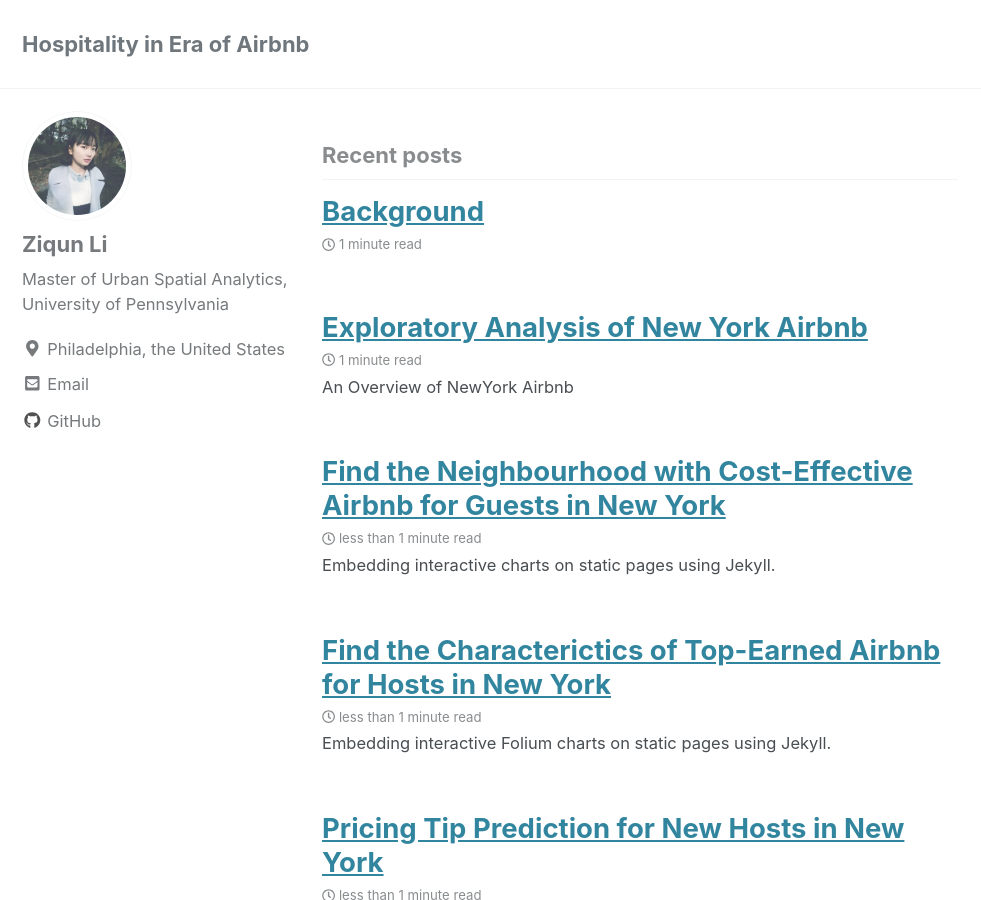
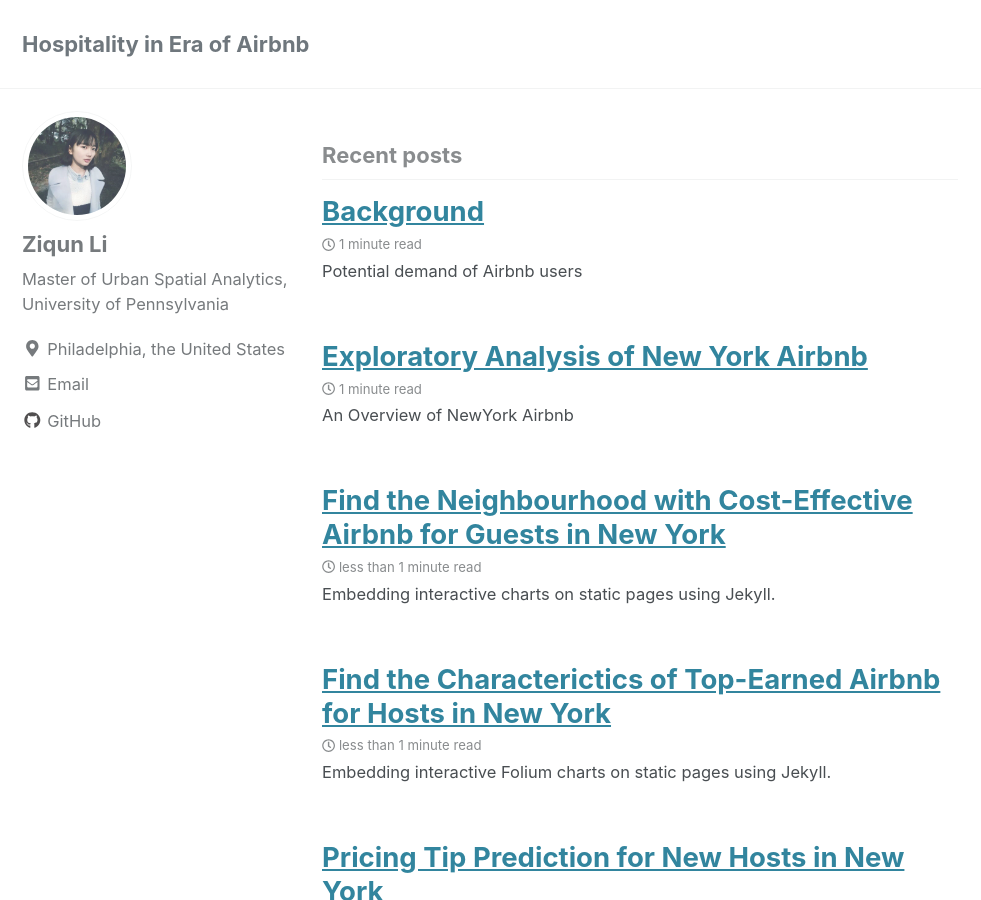
Before and after one commit to liziqun/MUSA620_Final_Project, a Jekyll site: the page built from index.html, in a window 1280 px wide and 900 px high. Shown: the whole window, without its empty margins (0-981 px from the left). Built offline with Jekyll 4.4.1, drawn with Linux system fonts in a browser that asks for light colours; cached includes are drawn as plain includes; nearby versions of some CDN libraries; a script that is not in the unit is left out; the list of posts is cut into pages by our own code.

Commit message:
Update 2019-12-12-1.Background.md

```diff
--- a/_posts/2019-12-12-1.Background.md
+++ b/_posts/2019-12-12-1.Background.md
@@ -1,6 +1,7 @@
 ---
 title: "Background"
 date: 2019-12-12T15:34:30-04:00
+excerpt: "Potential demand of Airbnb users"
 categories:
   - Introduction
 tags:
```
